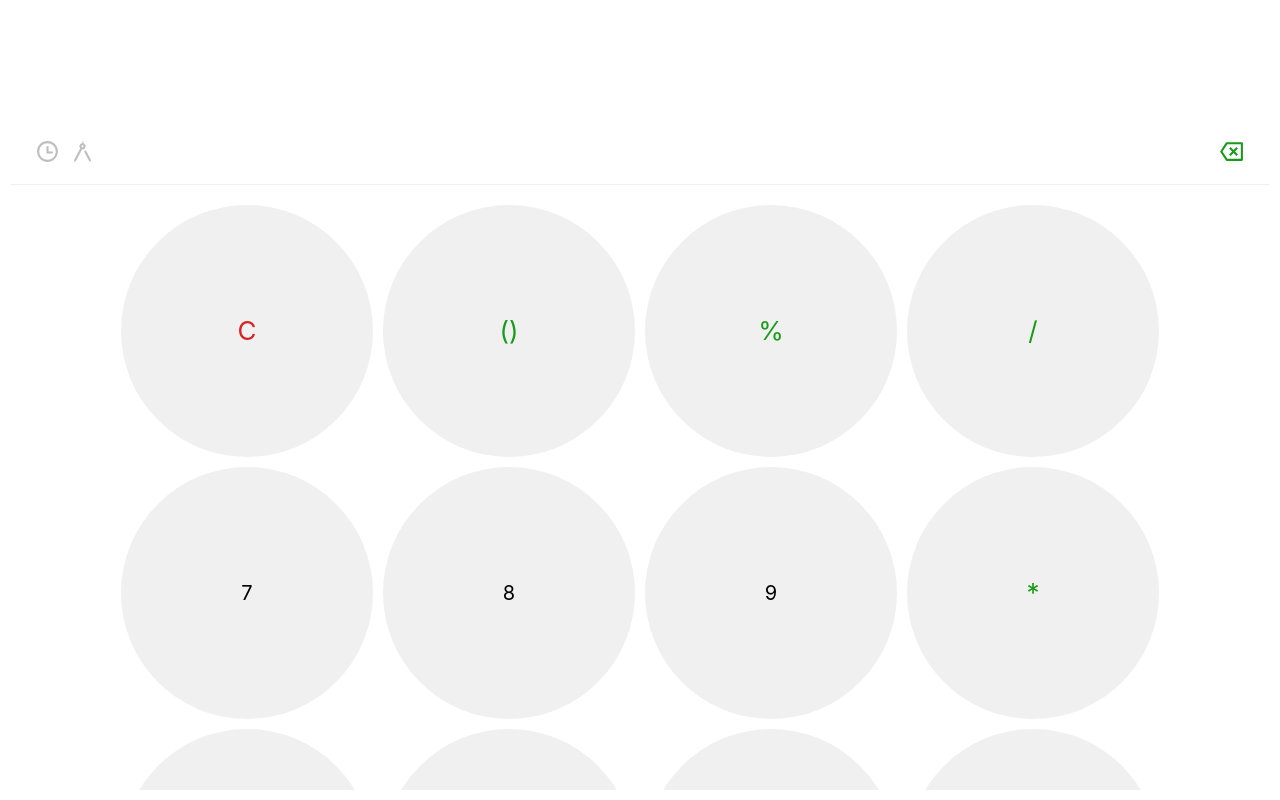
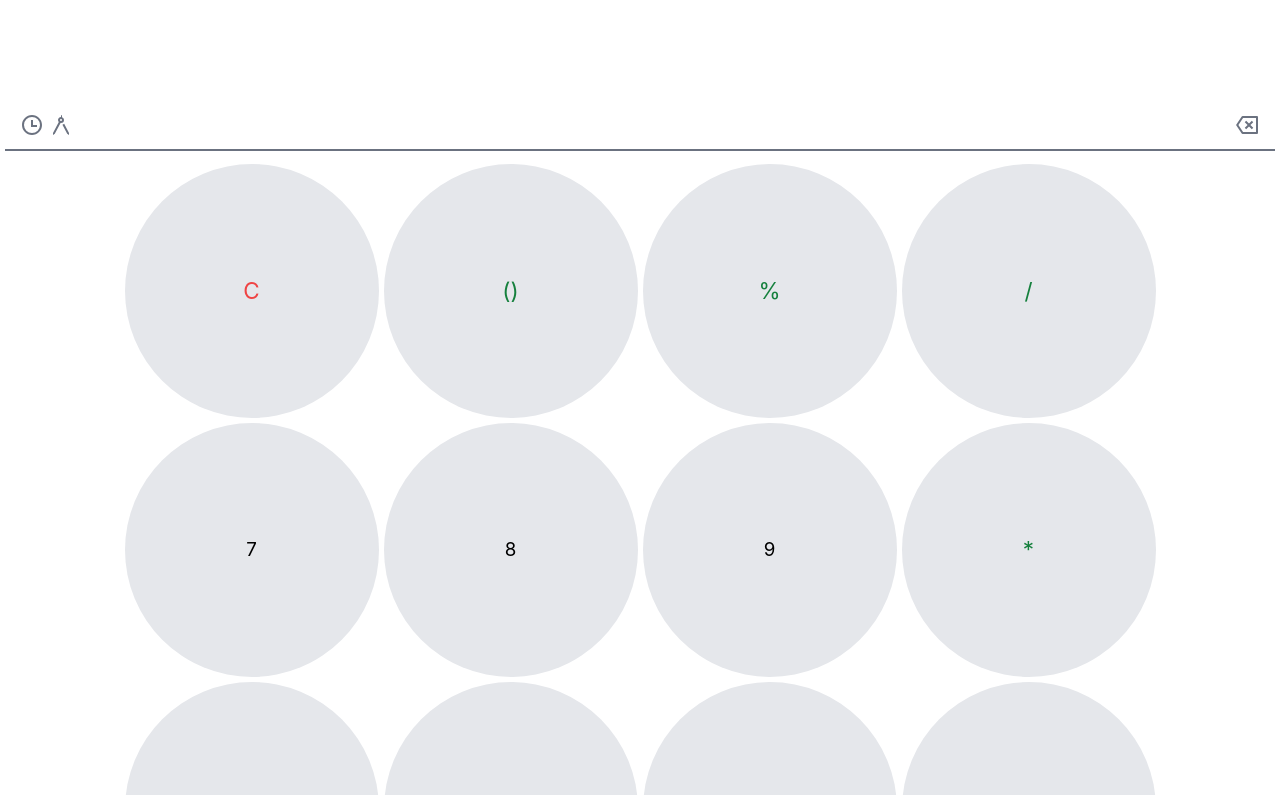
Before and after one commit to VahidKhodadadi/unique-calculator, a React (Create React App) app: page / in a window 1280 px wide. Built offline with nearby package versions, Linux system fonts and the light colour scheme.

Commit message:
Replaced all styles with tailwind css to be more straight-forward

```diff
--- a/package.json
+++ b/package.json
@@ -42,6 +42,7 @@
     ]
   },
   "devDependencies": {
-    "@babel/plugin-proposal-private-property-in-object": "^7.21.11"
+    "@babel/plugin-proposal-private-property-in-object": "^7.21.11",
+    "tailwindcss": "^3.4.4"
   }
 }
--- a/src/App.scss
+++ b/src/App.scss
@@ -1,5 +1,3 @@
-@import './theme/css/colors.scss';
-
 :root {
   margin: 0;
   padding: 0;
@@ -19,6 +17,4 @@ body {
     sans-serif;
   -webkit-font-smoothing: antialiased;
   -moz-osx-font-smoothing: grayscale;
-
-  background-color: $color-gray;
 }
--- a/src/App.tsx
+++ b/src/App.tsx
@@ -1,4 +1,3 @@
-import React from 'react';
 import Calculator from './components/Calculator/Calculator';
 
 function App() {
--- a/src/components/Calculator/Calculator.module.scss
+++ b/src/components/Calculator/Calculator.module.scss
@@ -1,114 +1,3 @@
-@import '../../theme/css/mixins.scss';
-@import '../../theme/css/colors.scss';
-
-.Calculator {
-    background-color: white;
-    height: 100vh;
-    max-height: 100vh;
-    width: 100%;
-    padding: 10px;
-    margin: auto;
-    display: flex;
-    flex-direction: column;
-
-    .Result {
-        width: 100%;
-        height: 60px;
-        border: none;
-        outline: none;
-        padding: 20px;
-        font-size: 3rem;
-        margin-bottom: 10px;
-        caret-color: $color-green;
-    }
-
-    .CurrentResult {
-        width: 100%;
-        height: 40px;
-        padding: 10px 20px;
-        font-size: 2rem;
-        margin-bottom: 10px;
-        color: $color-gray-2;
-    }
-
-    .SpecialButtons {
-        width: 100%;
-        padding: 20px;
-        display: flex;
-        justify-content: flex-start;
-        align-items: center;
-        border-bottom: 1px solid $color-gray;
-    }
-
-    .Buttons {
-        width: 100%;
-        padding: 20px 0px;
-        @include flex(space-between, flex-start);
-        flex-wrap: wrap;
-        flex-grow: 1;
-        overflow-y: auto;
-        position: relative;
-
-        .DefaultButtons {
-            width: 100%;
-            @include flex(center, center);
-            flex-wrap: wrap;
-            gap: 10px;
-            margin: auto;
-        }
-
-        .EngineerButtons {
-            width: 100%;
-            @include flex(center);
-            flex-wrap: wrap;
-            gap: 10px;
-            margin: auto;
-            margin-bottom: 10px;
-        }
-    }
-
-    // &.EngineerMode .Buttons {
-    //     width: 525px;
-    // }
-
-    .Icon {
-        width: 25px;
-        height: 25px;
-        fill: $color-gray-2;
-        cursor: pointer;
-        transition: all 0.3s ease;
-        margin: 0 5px;
-
-        &:hover path {
-            fill: black;
-        }
-    }
-
-    .ClearButton {
-        margin-left: auto;
-
-        .ClearIcon {
-            fill: $color-green;
-
-            &:hover path {
-                fill: $color-green;
-            }
-        }
-    }
+.icon {
+    @apply w-[24px] h-[24px] fill-gray-500 cursor-pointer transition-all my-0 mx-1 hover:fill-black
 }
-
-.Red {
-    color: $color-red;
-    font-size: 2.6rem !important;
-}
-
-.ColorGreen {
-    color: $color-green;
-    font-size: 2.6rem !important;
-}
-
-.BackGreen {
-    background-color: $color-green !important;
-    color: white;
-    font-size: 2.6rem !important;
-}
--- a/src/components/Calculator/Calculator.tsx
+++ b/src/components/Calculator/Calculator.tsx
@@ -258,7 +258,7 @@ const Calculator = () => {
     }[] = [
             {
                 content: <SwapIcon
-                    className={classes['Icon']}
+                    className={classes['icon']}
                     onClick={changeMathMode}
                 />,
                 click: changeMathMode
@@ -323,7 +323,7 @@ const Calculator = () => {
         className?: string
     }[] = [
             {
-                content: <SwapIcon className={classes['Icon']} onClick={changeMathMode} />,
+                content: <SwapIcon className={classes['icon']} onClick={changeMathMode} />,
                 click: changeMathMode
             },
             {
@@ -388,21 +388,21 @@ const Calculator = () => {
             {
                 content: 'C',
                 click: clearResult,
-                className: classes['Red']
+                className: 'text-4xl text-red-500'
             },
             {
                 content: '()',
-                className: classes['ColorGreen'],
+                className: '!text-4xl text-green-700',
                 click: useParenthesis
             },
             {
                 content: '%',
-                className: classes['ColorGreen'],
+                className: '!text-4xl text-green-700',
                 click: () => addOperator('%')
             },
             {
                 content: '/',
-                className: classes['ColorGreen'],
+                className: '!text-4xl text-green-700',
                 click: () => addOperator('/')
             },
             {
@@ -419,7 +419,7 @@ const Calculator = () => {
             },
             {
                 content: '*',
-                className: classes['ColorGreen'],
+                className: '!text-4xl text-green-700',
                 click: () => addOperator('*')
             },
             {
@@ -436,7 +436,7 @@ const Calculator = () => {
             },
             {
                 content: '-',
-                className: classes['ColorGreen'],
+                className: '!text-4xl text-green-700',
                 click: () => addOperator('-')
             },
             {
@@ -453,7 +453,7 @@ const Calculator = () => {
             },
             {
                 content: '+',
-                className: classes['ColorGreen'],
+                className: '!text-4xl text-green-700',
                 click: () => addOperator('+')
             },
             {
@@ -491,52 +491,52 @@ const Calculator = () => {
             {
                 content: '=',
                 click: calculateResult,
-                className: classes['BackGreen']
+                className: '!bg-green-600 text-white text-4xl'
             }
         ]
-
-
 
     return (
         <main onKeyDownCapture={e => {
             if (e.key === 'Enter') {
                 calculateResult();
             }
-        }} className={`${classes['Calculator']} ${showEngineerMode ? classes['EngineerMode'] : ''}`}>
+        }} className={'bg-white w-full h-screen max-h-screen p-2 m-auto flex flex-col'}>
             <input
                 ref={resultRef}
                 type={'text'}
                 inputMode={'none'}
                 value={result}
                 onChange={(event) => setResult(event.target.value)}
-                className={classes['Result']}
+                className={'w-full h-[66px] border-none outline-none p-5 text-5xl mb-2 caret-lime-700'}
             />
-            <span title={'Current result'} className={classes['CurrentResult']}>{currentResult}</span>
-            <div className={classes['SpecialButtons']}>
+            <span title={'Current result'} className={'w-full h-[40px] py-2 px-5 text-3xl mb-2 text-gray-500'}>
+                {currentResult}
+            </span>
+            <div className={'w-full p-5 flex justify-start items-center border-b-2 border-b-gray-500'}>
                 {
                     !showHistory ?
-                        <button onClick={() => setShowHistory(true)} title={'History'}><HistoryIcon className={classes['Icon']} /></button>
+                        <button onClick={() => setShowHistory(true)} title={'History'}><HistoryIcon className={classes['icon']} /></button>
                         :
-                        <CalculatorIcon className={classes['Icon']} onClick={() => setShowHistory(false)} />
+                        <CalculatorIcon className={classes['icon']} onClick={() => setShowHistory(false)} />
                 }
                 <button
                     title={'Engineer mode'}
                     onClick={() => setShowEngineerMode(prev => !prev)}
                 >
                     <MathCompassIcon
-                        className={classes['Icon']}
+                        className={classes['icon']}
                     />
                 </button>
 
-                <button onClick={onClearLastChar} title={'Clear'} className={classes['ClearButton']}>
-                    <RemoveIcon className={`${classes['Icon']} ${classes['ClearIcon']}`} />
+                <button onClick={onClearLastChar} title={'Clear'} className={'ml-auto'}>
+                    <RemoveIcon className={`${classes['icon']} fill-green-600`} />
                 </button>
             </div>
 
-            <div className={classes['Buttons']}>
+            <div className={'w-full py-5 px-0 flex justify-between items-start flex-wrap flex-grow relative overflow-y-auto'}>
                 {
                     showEngineerMode && !showHistory &&
-                    <div className={classes['EngineerButtons']}>
+                    <div className={'w-full flex justify-center flex-wrap gap-2 m-auto mb-2'}>
                         {(mathMode === 'Mode1' ? engineerButtons : mathematicButtons)
                             .map(({ content, click, className }, index: number) => {
                                 return (
@@ -557,10 +557,9 @@ const Calculator = () => {
                             })}
                     </div>
                 }
-
                 {
                     !showHistory &&
-                    <div className={classes['DefaultButtons']}>
+                    <div className={'w-full flex justify-center items-center flex-wrap gap-2 m-auto'}>
                         {buttons.map(({ content, click, className }) => {
                             return (
                                 <Element
--- a/src/components/Element/Element.module.scss
+++ /dev/null
@@ -1,21 +0,0 @@
-@import '../../theme/css/colors';
-@import '../../theme/css/mixins';
-
-.Element {
-    width: 20%;
-    max-width: 25%;
-    aspect-ratio: 1/1;
-    background-color: $color-gray;
-    border-radius: 50%;
-    transition: all 0.2s ease;
-    user-select: none;
-    -webkit-user-drag: none;
-    font-size: 2rem;
-    @include flex();
-}
-
-.Element:active {
-    transform: scale(0.9);
-    font-size: 2rem;
-    background-color: $color-green;
-}
--- a/src/components/Element/Element.tsx
+++ b/src/components/Element/Element.tsx
@@ -1,5 +1,4 @@
 import { FC, memo, ReactElement } from 'react';
-import classes from './Element.module.scss';
 
 interface ElementProps {
     content: string | ReactElement,
@@ -10,7 +9,7 @@ interface ElementProps {
 const Element: FC<ElementProps> = ({ content, className, click }) => {
     return (
         <button
-            className={`${classes['Element']} ${className || ''}`}
+            className={`${'w-1/5 max-w-1/4 aspect-square bg-gray-200 rounded-full transition-all select-none text-3xl flex justify-center items-center active:scale-95 active:bg-green-600 active:text-white'} ${className || ''}`}
             onClick={click}
             title={typeof content === 'string' ? content : ''}
             type={'button'}
--- a/src/theme/css/colors.scss
+++ /dev/null
@@ -1,5 +0,0 @@
-$color-gray: rgb(240, 240, 240);
-$color-gray-2: rgb(190, 190, 190);
-$color-red: rgb(214, 36, 36);
-$color-green: rgb(24, 155, 24);
-$color-black: rgb(46, 46, 46);
--- a/src/theme/css/mixins.scss
+++ /dev/null
@@ -1,5 +0,0 @@
-@mixin flex($justify: center, $align: center) {
-    display: flex;
-    justify-content: $justify;
-    align-items: $align;
-}
```
Also changed, not shown: src/components/History/History.module.scss (deleted, +0 -55 lines), src/components/History/History.tsx (+11 -7 lines), 1 other file (tests, documents, lock files or other folders).
